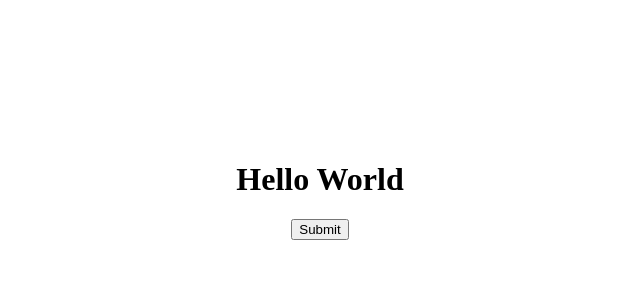
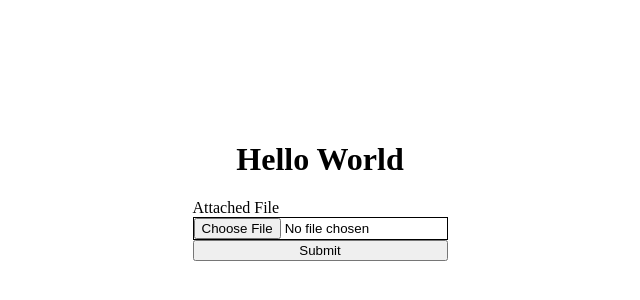
Before and after one commit to tohhiro/web-crypto-api-dev, a Next.js app: page / in a window 1280 px wide. Shown: the part 218-518 px from the top of the page, without its empty margins (320-960 px from the left). Built offline with nearby package versions, Linux system fonts and the light colour scheme.

Commit message:
Inputコンポーネントを追加

```diff
--- a/app/components/Form/index.tsx
+++ b/app/components/Form/index.tsx
@@ -2,6 +2,7 @@
 
 import { useState, useEffect } from "react";
 import { Button } from "../Button";
+import { Input } from "../Input";
 import { useForm } from "react-hook-form";
 
 export const Form = () => {
@@ -55,6 +56,7 @@ export const Form = () => {
 
   return (
     <form onSubmit={handleSubmit(onSubmit)} className="flex flex-col gap-4">
+      <Input label="Attached File" type="file" />
       <Button label="Submit" type="submit" />
     </form>
   );
--- /dev/null
+++ b/app/components/Input/index.tsx
@@ -0,0 +1,19 @@
+import { FC } from "react";
+
+type Props = {
+  label: string;
+  type?: "text" | "number" | "file";
+} & React.HTMLProps<HTMLInputElement>;
+
+export const Input: FC<Props> = ({ label, type }) => {
+  return (
+    <div className="flex flex-col gap-2">
+      <label className="text-gray-700 font-bold">{label}</label>
+      <input
+        type={type || "text"}
+        accept={type === "file" ? ".csv" : undefined}
+        className="border border-gray-300 rounded p-2 focus:outline-none focus:ring focus:ring-blue-500"
+      />
+    </div>
+  );
+};
```
